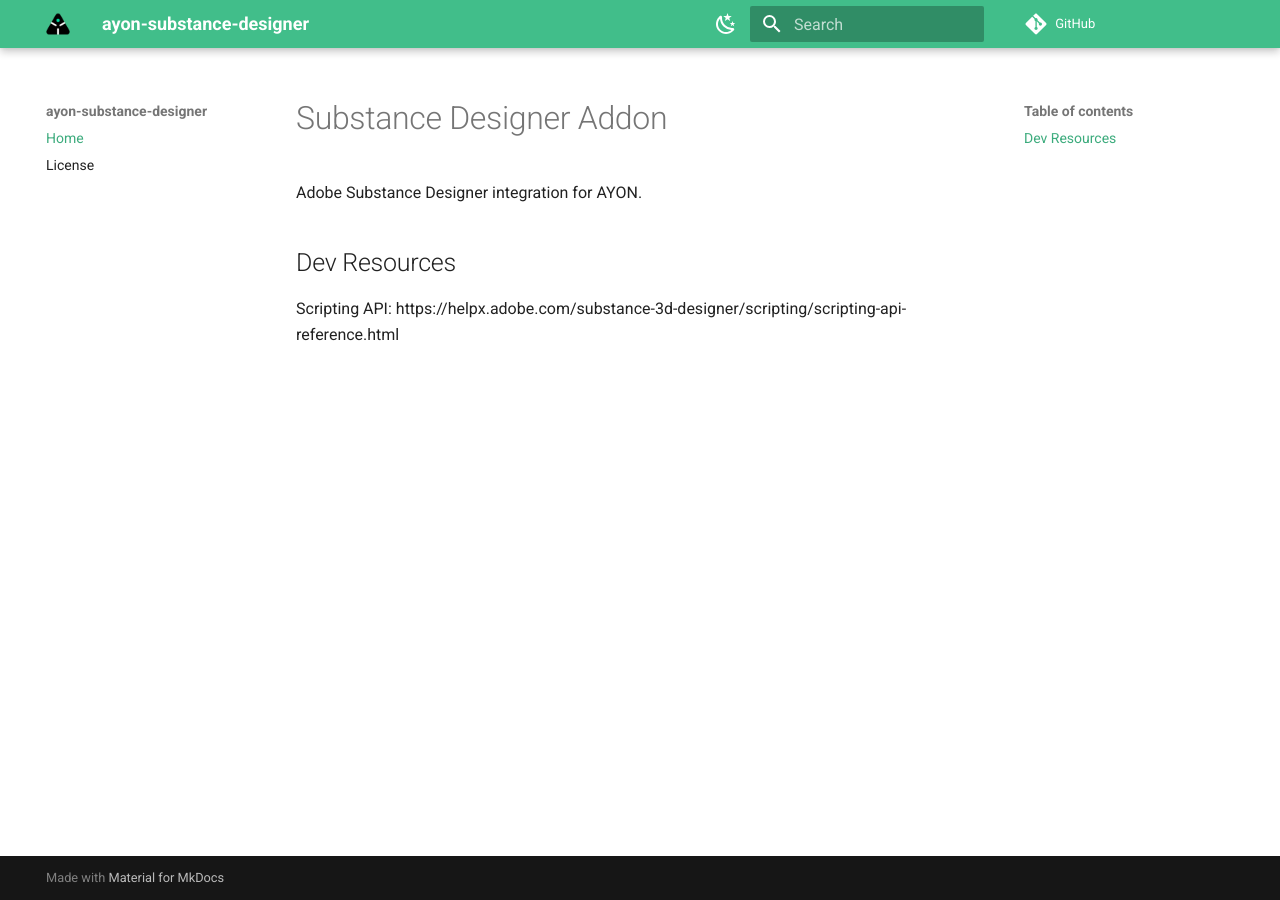
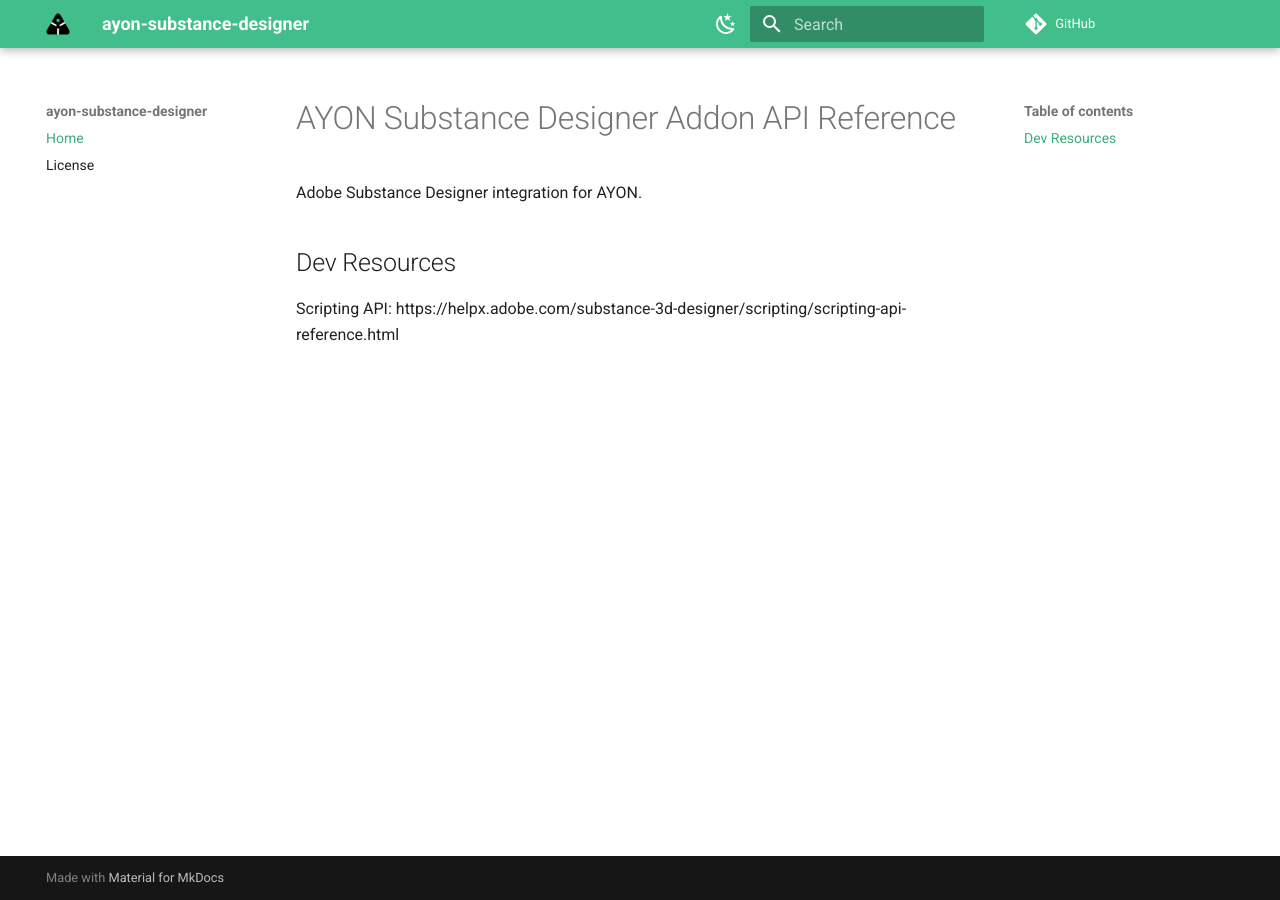
Before and after one commit to ynput/ayon-substance-designer, an MkDocs documentation site: the page built from docs/index.md, in a window 1280 px wide. Built offline with MkDocs 1.6.1 and Material for MkDocs 9.7.7, drawn with Linux system fonts in a browser that asks for light colours; comment, search, counter and statistics services are not loaded; the version menu is left out.

Commit message:
MK Docs: Refactor the title

```diff
--- a/docs/index.md
+++ b/docs/index.md
@@ -1 +1,3 @@
---8<-- "README.md"
+# AYON Substance Designer Addon API Reference
+
+--8<-- "README.md:3"
```
